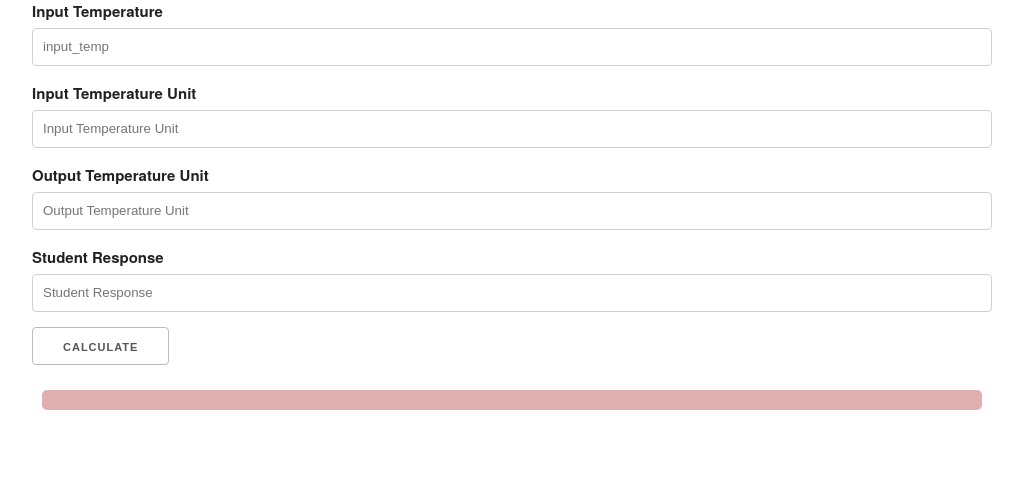
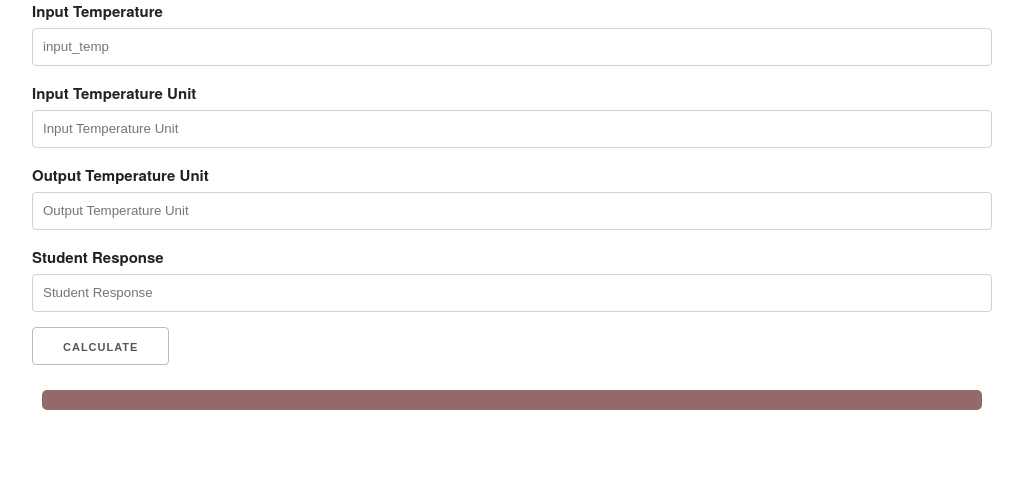
Before and after one commit to sakian2/FlaskDevopsProject, a Flask app: page / in a window 1280 px wide. Shown: the part 76-564 px from the top of the page, without its empty margins (128-1151 px from the left). Run offline with Flask 2, Linux system fonts and the light colour scheme.

Commit message:
Update app.html

```diff
--- a/templates/app.html
+++ b/templates/app.html
@@ -11,7 +11,7 @@
         />
     <style>
         .alert {
-            background: rgb(224, 176, 176);
+            background: rgb(146, 106, 106);
             padding: 1rem;
             border-radius: 5px;
             color: white;
```
